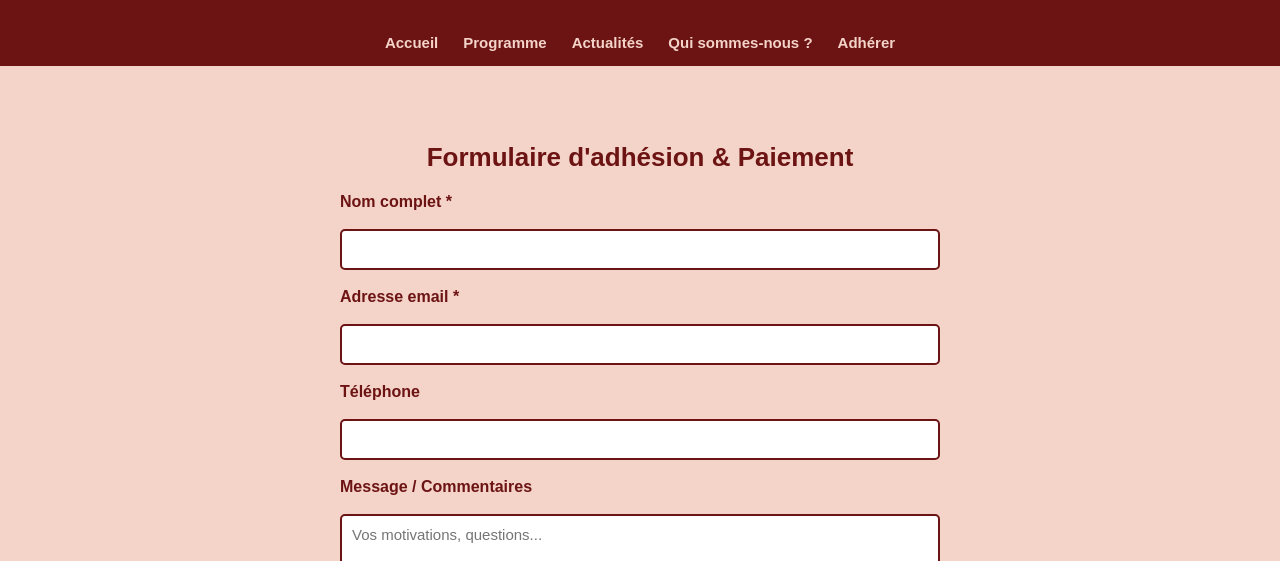
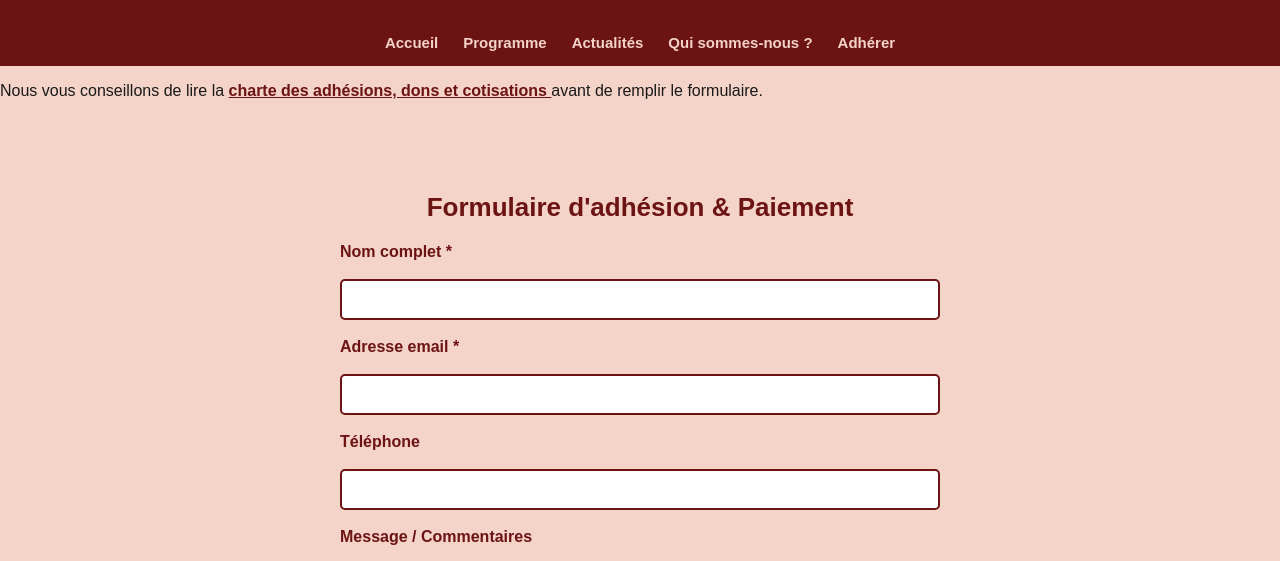
Before and after one commit to HugoCNRD/renouveau-soc-dem, a plain HTML site: page adherer.html in a window 1280 px wide. Shown: the part 170-731 px from the top of the page. Drawn offline with Linux system fonts and the light colour scheme; a web font is replaced by a local one.

Commit message:
Update adherer.html

```diff
--- a/adherer.html
+++ b/adherer.html
@@ -155,6 +155,14 @@
   <a href="nous.html">Qui sommes-nous ?</a>
   <a href="adherer.html">Adhérer</a>
 </nav>
+
+<p>
+  Nous vous conseillons de lire la
+  <a href="charte.html" style="color: #6c1313; font-weight: bold; text-decoration: underline;">
+    charte des adhésions, dons et cotisations
+  </a>
+  avant de remplir le formulaire.
+</p>
 
 <section class="section">
   <h3>Formulaire d'adhésion & Paiement</h3>
```
